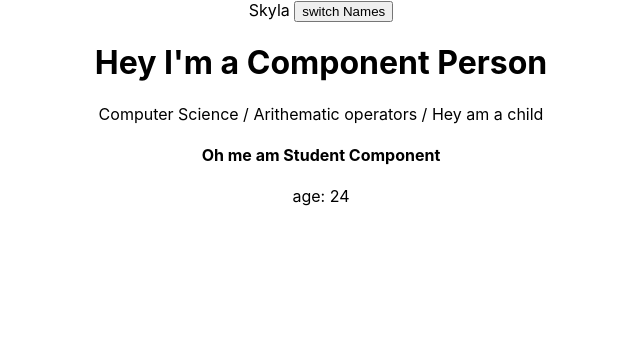
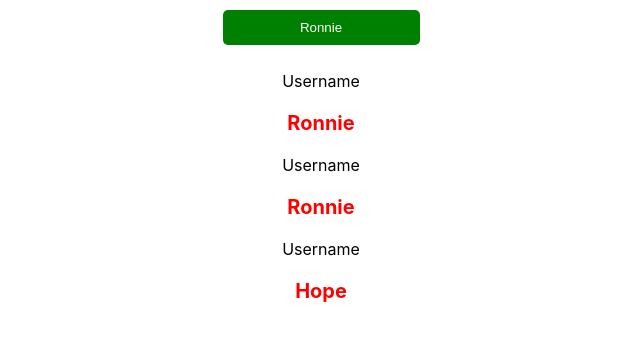
Before and after one commit to Namwanza/complete-react-practice, a React (Create React App) app: page / in a window 1280 px wide. Shown: the top 340 px of the page, without its empty margins (319-959 px from the left). Built offline with nearby package versions, Linux system fonts and the light colour scheme.

Commit message:
complete 01-Assignment

```diff
--- a/src/App.css
+++ b/src/App.css
@@ -1,38 +1,3 @@
 .App {
   text-align: center;
 }
-
-.App-logo {
-  height: 40vmin;
-  pointer-events: none;
-}
-
-@media (prefers-reduced-motion: no-preference) {
-  .App-logo {
-    animation: App-logo-spin infinite 20s linear;
-  }
-}
-
-.App-header {
-  background-color: #282c34;
-  min-height: 100vh;
-  display: flex;
-  flex-direction: column;
-  align-items: center;
-  justify-content: center;
-  font-size: calc(10px + 2vmin);
-  color: white;
-}
-
-.App-link {
-  color: #61dafb;
-}
-
-@keyframes App-logo-spin {
-  from {
-    transform: rotate(0deg);
-  }
-  to {
-    transform: rotate(360deg);
-  }
-}
--- a/src/App.js
+++ b/src/App.js
@@ -1,29 +1,52 @@
 import React, { Component } from 'react';
 import './App.css';
-import Person from './Person/Person'
+import UserOutput from './UserOutput/UserOutput';
+import UserInput from './UserInput/UserInput';
 
 class App extends Component {
   state = {
-    name: "Skyla"
+    username: 'Ronnie'
   }
 
-  nameChangedHandler = () => {
+  usernameChangedHandler = (event) => {
+    const username = event.target.value
     this.setState({
-      name: "Vanpretty"
+      username: username
     })
   }
 
   render () {
     return (
       <div className="App">
-        <span> {this.state.name} </span>
-        <button onClick = {this.nameChangedHandler} >switch Names</button>
-        <Person
-          assignment = "Computer Science"
-          homework = "Arithematic operators"
-        >
-          Hey am a child
-        </Person>
+        {/* <ol>
+            <li> Create TWO new components: UserInput and UserOutput </li>
+
+            <li> UserInput should hold an input element, UserOutput two paragraphs </li>
+
+            <li> Output multiple UserOutput components in the App component (any paragraph texts of your choice) </li>
+
+            <li> Pass a username (of your choice) to UserOutput via props and display it there </li>
+
+            <li> Add state to the App component (=> the username) and pass the username to the UserOutput component </li>
+
+            <li> Add a method to manipulate the state (=> an event-handler method) </li>
+
+            <li> Pass the event-handler method reference to the UserInput component and bind it to the input-change event </li>
+
+            <li> Ensure that the new input entered by the user overwrites the old username passed to UserOutput </li>
+
+            <li> Add two-way-binding to your input (in UserInput) to also display the starting username </li>
+
+            <li> Add styling of your choice to your components/ elements in the components - both with inline styles and stylesheets</li>
+        </ol> */}
+        <UserInput
+          change = {this.usernameChangedHandler}
+          newName = {this.state.username}
+        />
+
+        <UserOutput username = {this.state.username} />
+        <UserOutput  username = {this.state.username} />
+        <UserOutput  username = "Hope"/>
       </div>
     );
   }
--- a/src/Person/Person.js
+++ /dev/null
@@ -1,15 +0,0 @@
-import React from 'react';
-import Student from '../Student/Student'
-
-const Person = (props) => {
-    return (
-      <div>
-         <h1>Hey I'm a Component Person</h1>
-         <span>{props.assignment}</span> /
-         <span> {props.homework} </span>/
-         <span> {props.children} </span>
-         <Student age = {24} />
-      </div>
-    )
-}
-export default Person;
--- a/src/Student/Student.js
+++ /dev/null
@@ -1,11 +0,0 @@
-import React from 'react';
-
-const Student = (props) => {
-    return (
-      <div>
-        <h4>Oh me am Student Component</h4>
-        age: {props.age}
-      </div>
-    )
-}
-export default Student;
--- /dev/null
+++ b/src/UserInput/UserInput.js
@@ -0,0 +1,24 @@
+import React from 'react';
+
+const UserInput = (props) => {
+    const styles = {
+        backgroundColor: 'green',
+        padding: '10px',
+        margin: '10px',
+        color: 'white',
+        textAlign: 'center',
+        borderStyle: 'none',
+        borderRadius: '5px'
+    }
+
+    return (
+        <input
+            type="text"
+            onChange={props.change}
+            value={props.newName}
+            style={styles}
+        />
+    );
+}
+
+export default UserInput;
--- /dev/null
+++ b/src/UserOutput/UserOutput.css
@@ -0,0 +1,4 @@
+div p:nth-child(2) {
+    font-size: 20px;
+    color: red;
+}
--- /dev/null
+++ b/src/UserOutput/UserOutput.js
@@ -0,0 +1,15 @@
+import React from 'react';
+import './UserOutput.css'
+
+const UserOutput = (props) => {
+    return (
+        <div>
+            <p>Username</p>
+            <p>
+                <strong>{props.username}</strong>
+            </p>
+        </div>
+    );
+};
+
+export default UserOutput;
```
